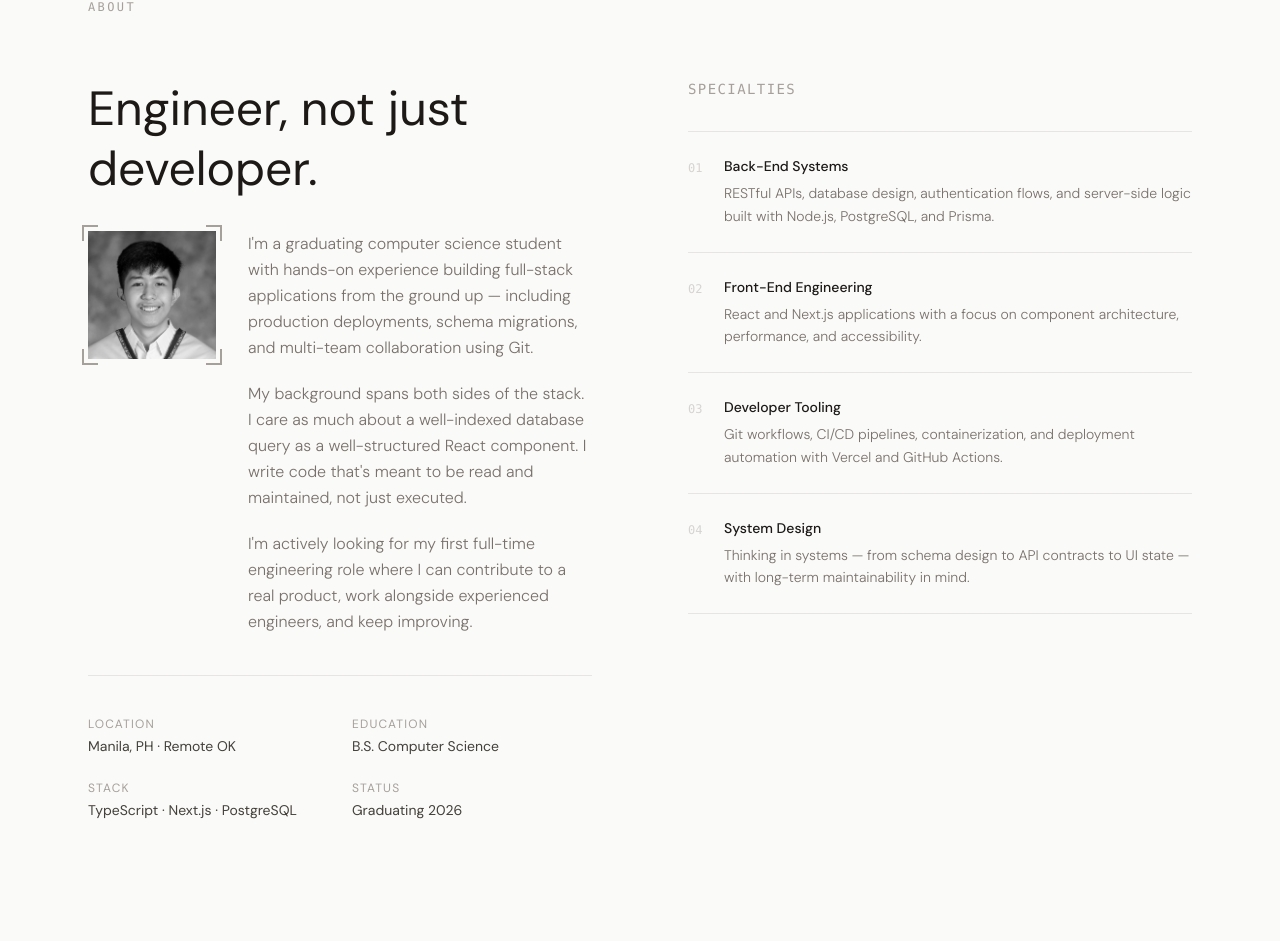
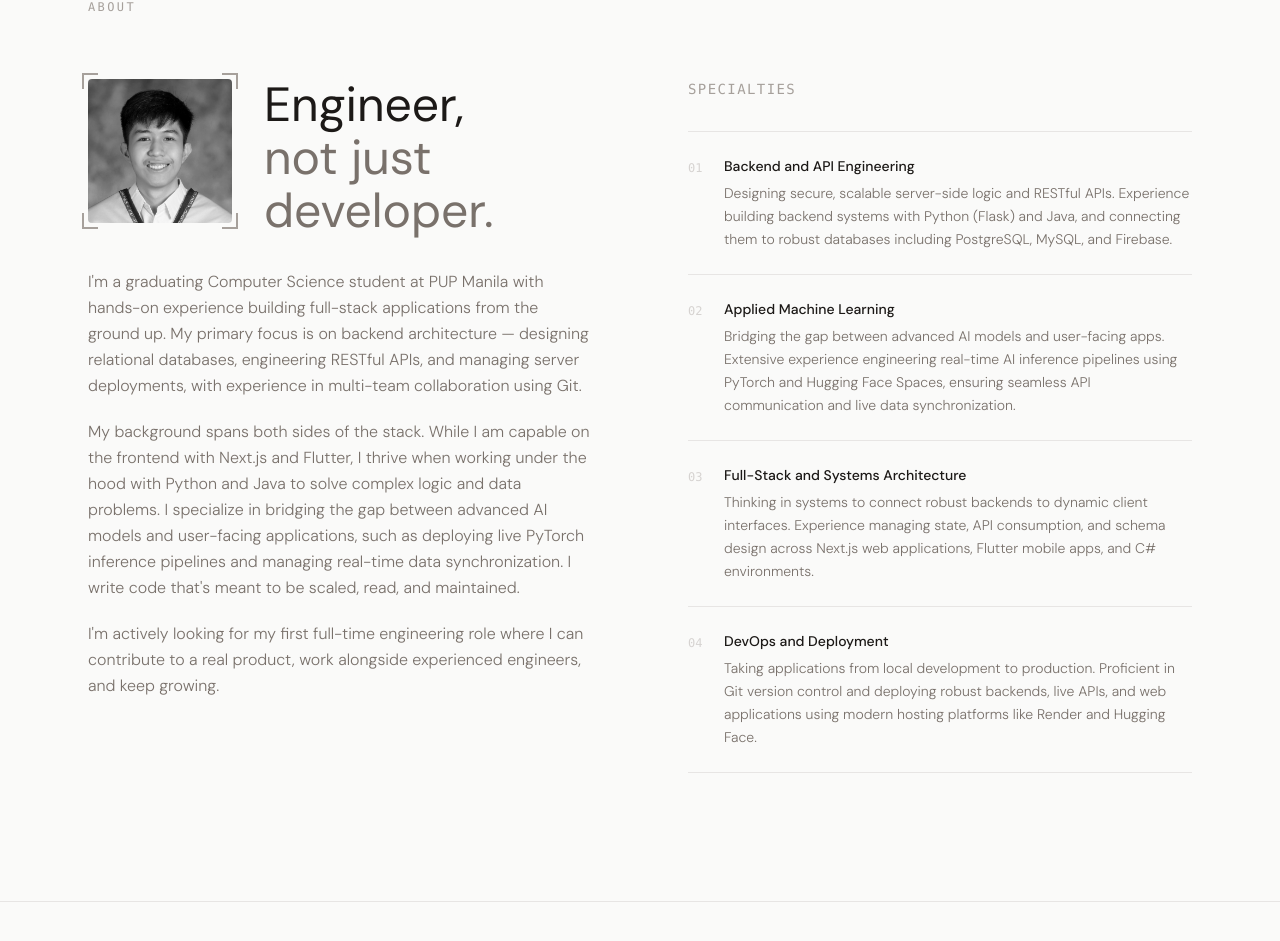
Before and after one commit to reiidj/portfolio-site, a Next.js app: page / in a window 1280 px wide. Shown: the part 894-1835 px from the top of the page. Built offline with nearby package versions, Linux system fonts and the light colour scheme.

Commit message:
feat: Updated the entire about page

```diff
--- a/components/About.tsx
+++ b/components/About.tsx
@@ -1,23 +1,23 @@
 const specialties = [
   {
-    label: 'Back-End Systems',
+    label: 'Backend and API Engineering',
     description:
-      'RESTful APIs, database design, authentication flows, and server-side logic built with Node.js, PostgreSQL, and Prisma.',
+      'Designing secure, scalable server-side logic and RESTful APIs. Experience building backend systems with Python (Flask) and Java, and connecting them to robust databases including PostgreSQL, MySQL, and Firebase.',
   },
   {
-    label: 'Front-End Engineering',
+    label: 'Applied Machine Learning',
     description:
-      'React and Next.js applications with a focus on component architecture, performance, and accessibility.',
+      'Bridging the gap between advanced AI models and user-facing apps. Extensive experience engineering real-time AI inference pipelines using PyTorch and Hugging Face Spaces, ensuring seamless API communication and live data synchronization.',
   },
   {
-    label: 'Developer Tooling',
+    label: 'Full-Stack and Systems Architecture',
     description:
-      'Git workflows, CI/CD pipelines, containerization, and deployment automation with Vercel and GitHub Actions.',
+      'Thinking in systems to connect robust backends to dynamic client interfaces. Experience managing state, API consumption, and schema design across Next.js web applications, Flutter mobile apps, and C# environments.',
   },
   {
-    label: 'System Design',
+    label: 'DevOps and Deployment',
     description:
-      'Thinking in systems — from schema design to API contracts to UI state — with long-term maintainability in mind.',
+      'Taking applications from local development to production. Proficient in Git version control and deploying robust backends, live APIs, and web applications using modern hosting platforms like Render and Hugging Face.',
   },
 ]
 
@@ -29,7 +29,6 @@ export function About() {
       aria-labelledby="about-heading"
     >
       <div className="max-w-6xl mx-auto px-6">
-
         {/* Section label */}
         <p
           className="text-xs tracking-[0.2em] uppercase text-stone-400 dark:text-stone-500 mb-16"
@@ -39,87 +38,65 @@ export function About() {
         </p>
 
         <div className="grid grid-cols-1 lg:grid-cols-2 gap-16 lg:gap-24">
-
           {/* Bio column */}
           <div>
-            <h2
-              id="about-heading"
-              className="text-4xl md:text-5xl text-stone-900 dark:text-stone-100 mb-8 leading-tight"
-              style={{ fontFamily: 'var(--font-serif)' }}
-            >
-              Engineer, not just developer.
-            </h2>
-
-            {/* Photo + bio side by side */}
-            <div className="flex gap-8 items-start mb-0">
+            {/* Top Row: Photo + Headline */}
+            <div className="flex flex-col sm:flex-row items-center sm:items-stretch gap-6 sm:gap-8 mb-8">
 
               {/* Profile photo with corner borders */}
-              <div className="relative shrink-0 w-28 h-28 sm:w-32 sm:h-32">
-
+              <div className="relative shrink-0 w-32 h-32 sm:w-36 sm:h-36">
                 {/* The photo */}
                 <img
                   src="/Personal_Image.jpg"
                   alt="A Photo of Rei Djemf Rivera"
-                  className="w-full h-full object-cover object-top grayscale"
+                  className="w-full h-full object-cover object-top grayscale rounded-sm"
                 />
 
                 {/* Top-left corner */}
-                <span className="absolute -top-1.5 -left-1.5 w-4 h-4
-                  border-t-2 border-l-2 border-stone-400 dark:border-stone-500" />
-
+                <span className="absolute -top-1.5 -left-1.5 w-4 h-4 border-t-2 border-l-2 border-stone-400 dark:border-stone-500" />
                 {/* Top-right corner */}
-                <span className="absolute -top-1.5 -right-1.5 w-4 h-4
-                  border-t-2 border-r-2 border-stone-400 dark:border-stone-500" />
-
+                <span className="absolute -top-1.5 -right-1.5 w-4 h-4 border-t-2 border-r-2 border-stone-400 dark:border-stone-500" />
                 {/* Bottom-left corner */}
-                <span className="absolute -bottom-1.5 -left-1.5 w-4 h-4
-                  border-b-2 border-l-2 border-stone-400 dark:border-stone-500" />
-
+                <span className="absolute -bottom-1.5 -left-1.5 w-4 h-4 border-b-2 border-l-2 border-stone-400 dark:border-stone-500" />
                 {/* Bottom-right corner */}
-                <span className="absolute -bottom-1.5 -right-1.5 w-4 h-4
-                  border-b-2 border-r-2 border-stone-400 dark:border-stone-500" />
+                <span className="absolute -bottom-1.5 -right-1.5 w-4 h-4 border-b-2 border-r-2 border-stone-400 dark:border-stone-500" />
               </div>
 
-              {/* Bio text */}
+              {/* Headline vertically aligned with the photo */}
+              <div className="flex flex-col justify-center text-center sm:text-left">
+                <h2
+                  id="about-heading"
+                  className="text-4xl md:text-5xl text-stone-900 dark:text-stone-100 leading-[1.1]"
+                  style={{ fontFamily: 'var(--font-serif)' }}
+                >
+                  Engineer, <br className="hidden sm:block" />
+                  <span className="text-stone-500 dark:text-stone-400">not just developer.</span>
+                </h2>
+              </div>
+            </div>
+
+            {/* Bio text flowing underneath */}
             <div className="space-y-5 text-stone-500 dark:text-stone-400 font-light leading-relaxed">
               <p>
-                  I'm a graduating computer science student with hands-on
-                  experience building full-stack applications from the ground
-                  up — including production deployments, schema migrations, and
-                  multi-team collaboration using Git.
+                I'm a graduating Computer Science student at PUP Manila with
+                hands-on experience building full-stack applications from the
+                ground up. My primary focus is on backend architecture — designing
+                relational databases, engineering RESTful APIs, and managing server
+                deployments, with experience in multi-team collaboration using Git.
               </p>
               <p>
-                  My background spans both sides of the stack. I care as much
-                  about a well-indexed database query as a well-structured React
-                  component. I write code that's meant to be read and maintained,
-                  not just executed.
+                My background spans both sides of the stack. While I am capable on the frontend
+                with Next.js and Flutter, I thrive when working under the hood with Python and Java
+                to solve complex logic and data problems. I specialize in bridging the gap between
+                advanced AI models and user-facing applications, such as deploying live
+                PyTorch inference pipelines and managing real-time data synchronization.
+                I write code that's meant to be scaled, read, and maintained.
               </p>
               <p>
                 I'm actively looking for my first full-time engineering role
                 where I can contribute to a real product, work alongside
-                  experienced engineers, and keep improving.
+                experienced engineers, and keep growing.
               </p>
-              </div>
-            </div>
-
-            {/* Quick facts */}
-            <div className="mt-10 pt-10 border-t border-stone-200 dark:border-stone-800 grid grid-cols-2 gap-6">
-              {[
-                { label: 'Location', value: 'Manila, PH · Remote OK' },
-                { label: 'Education', value: 'B.S. Computer Science' },
-                { label: 'Stack', value: 'TypeScript · Next.js · PostgreSQL' },
-                { label: 'Status', value: 'Graduating 2026' },
-              ].map(({ label, value }) => (
-                <div key={label}>
-                  <dt
-                    className="text-xs tracking-widest uppercase text-stone-400 dark:text-stone-500 mb-1"
-                    style={{ fontFamily: 'var(--font- no)' }}
-                  >
-                    {label}
-                  </dt>
-                  <dd className="text-sm text-stone-700 dark:text-stone-300">{value}</dd>
-                </div>
-              ))}
             </div>
           </div>
 
@@ -158,7 +135,6 @@ export function About() {
               ))}
             </ul>
           </div>
-
         </div>
       </div>
     </section>
```
Lines whose indentation alone changed are shown as unchanged.
